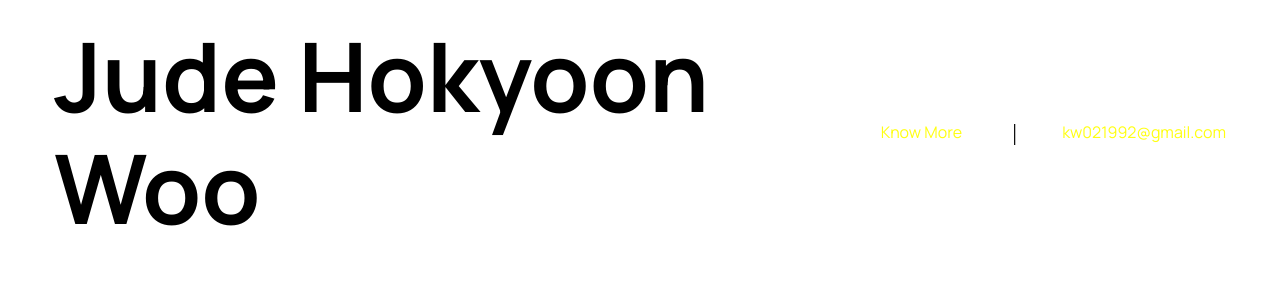
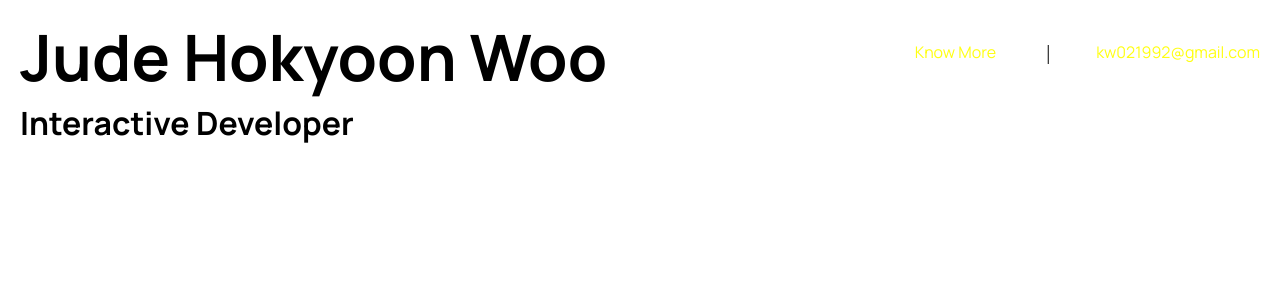
Before and after one commit to judeWoo/myportfolio, a React (Create React App) app in the folder web/: page / in a window 1280 px wide. Shown: the top 300 px of the page. Built offline with nearby package versions, Linux system fonts and the light colour scheme.

Commit message:
theme update for web 2

```diff
--- a/web/src/layouts/MainLayout/TopBar.js
+++ b/web/src/layouts/MainLayout/TopBar.js
@@ -1,5 +1,4 @@
 import React, { useState } from "react";
-import { Link as RouterLink } from "react-router-dom";
 import clsx from "clsx";
 import PropTypes from "prop-types";
 import {
@@ -12,12 +11,14 @@ import {
   List,
   ListItem,
   ListItemText,
+  Link,
 } from "@material-ui/core";
 import MenuIcon from "@material-ui/icons/Menu";
 // import Logo from "src/components/Logo";
 
 const text = {
   name: "Jude Hokyoon Woo",
+  role: "Interactive Developer",
   about: "Know More",
   contact: "kw021992@gmail.com",
 };
@@ -29,20 +30,29 @@ const hrefs = {
 
 const unBlended = (theme) => ({
   "mix-blend-mode": "difference",
-  color: theme.palette.text.light,
 });
 
 const useStyles = makeStyles((theme) => ({
   root: {
-    paddingTop: 20,
-    paddingBottom: 20,
-    paddingLeft: 30,
-    paddingRight: 30,
+    padding: 20,
     width: "100%",
+    color: theme.palette.text.light,
   },
   home: {
+    cursor: "pointer",
+    textAlign: "left",
+    ...unBlended(theme),
+    "&:hover": {
+      textDecoration: "none",
+    },
+  },
+  title: {
     fontWeight: 700,
-    ...unBlended(theme),
+    fontSize: "4rem",
+  },
+  subTitle: {
+    fontWeight: 700,
+    fontSize: "2rem",
   },
   list: {
     display: "flex",
@@ -53,13 +63,33 @@ const useStyles = makeStyles((theme) => ({
     whiteSpace: "nowrap",
     paddingLeft: 0,
     paddingRight: 0,
+    position: "relative",
+    "&::after": {
+      content: "''",
+      display: "block",
+      width: "100%",
+      height: 1,
+      position: "absolute",
+      top: 38,
+      left: 0,
+      background: theme.palette.background.default,
+      transform: "scaleX(0)",
+      transformOrigin: "right top",
+      transition: theme.transitions.create("transform", {
+        easing: theme.transitions.easing.easInOut,
+        duration: theme.transitions.duration.standard,
+      }),
+    },
+    "&:hover": {
+      "&::after": {
+        transform: "scaleX(1)",
+        transformOrigin: "left top",
+      },
+    },
   },
   link: {
     "&:visited": {
       color: "inherit",
-    },
-    "&:hover": {
-      color: theme.palette.primary.main,
     },
   },
   preDivider: {
@@ -75,9 +105,12 @@ const useStyles = makeStyles((theme) => ({
       height: "100%",
       display: "flex",
       alignItems: "center",
-      fontSize: 24,
+      fontSize: 20,
       color: theme.palette.text.light,
     },
+  },
+  toolbar: {
+    alignItems: "flex-start",
   },
 }));
 
@@ -90,16 +123,19 @@ const TopBar = ({ className, onMobileNavOpen, ...rest }) => {
 
   return (
     <header className={clsx(classes.root, className)} {...rest}>
-      <Toolbar>
-        <RouterLink to="/">
-          <Typography
-            className={clsx(classes.home, classes.link)}
-            color="textPrimary"
-            variant="h1"
-          >
+      <Toolbar className={classes.toolbar} disableGutters={true}>
+        <Link className={clsx(classes.home, classes.link)} href="/">
+          <Typography className={classes.title} color="primary" variant="h1">
             {text.name}
           </Typography>
-        </RouterLink>
+          <Typography
+            className={classes.subTitle}
+            color="primary"
+            variant="subtitle1"
+          >
+            {text.role}
+          </Typography>
+        </Link>
         <Box flexGrow={1} />
         <Hidden mdDown>
           <List
--- a/web/src/layouts/MainLayout/index.js
+++ b/web/src/layouts/MainLayout/index.js
@@ -5,32 +5,11 @@ import TopBar from "./TopBar";
 
 const useStyles = makeStyles((theme) => ({
   root: {
-    // backgroundColor: theme.palette.background.dark,
-    display: "flex",
-    flexDirection: "column",
-    height: "100%",
-    overflow: "hidden",
-    width: "100%",
+    backgroundColor: theme.palette.background.default,
   },
-  wrapper: {
-    display: "flex",
-    flex: "1 1 auto",
-    overflow: "hidden",
-    paddingTop: 64,
-    [theme.breakpoints.up("lg")]: {
-      paddingLeft: 256,
-    },
-  },
-  contentContainer: {
-    display: "flex",
-    flex: "1 1 auto",
-    overflow: "hidden",
-  },
-  content: {
-    flex: "1 1 auto",
-    height: "100%",
-    overflow: "auto",
-  },
+  wrapper: {},
+  contentContainer: {},
+  content: {},
 }));
 
 const DashboardLayout = () => {
--- a/web/src/theme/index.js
+++ b/web/src/theme/index.js
@@ -1,4 +1,5 @@
 import { createMuiTheme, colors } from "@material-ui/core";
+import typography from "src/theme/typography";
 
 const theme = createMuiTheme({
   palette: {
@@ -8,27 +9,19 @@ const theme = createMuiTheme({
       paper: colors.common.white,
     },
     primary: {
-      main: colors.indigo[500],
+      main: colors.common.white,
     },
     secondary: {
-      main: colors.indigo[500],
+      main: colors.common.black,
     },
     text: {
       primary: colors.blueGrey[900],
       secondary: colors.blueGrey[600],
-      dark: colors.grey[900],
+      dark: colors.common.black,
       light: colors.common.white,
     },
   },
-  typography: {
-    fontFamily: [
-      "Manrope",
-      "Roboto",
-      "Helvetica Neue",
-      "Arial",
-      "sans-serif",
-    ].join(","),
-  },
+  ...typography,
 });
 
 export default theme;
--- a/web/src/theme/typography.js
+++ b/web/src/theme/typography.js
@@ -1,35 +1,11 @@
 export default {
-  h1: {
-    fontWeight: 500,
-    fontSize: 35,
-    letterSpacing: "-0.24px",
-  },
-  h2: {
-    fontWeight: 500,
-    fontSize: 29,
-    letterSpacing: "-0.24px",
-  },
-  h3: {
-    fontWeight: 500,
-    fontSize: 24,
-    letterSpacing: "-0.06px",
-  },
-  h4: {
-    fontWeight: 500,
-    fontSize: 20,
-    letterSpacing: "-0.06px",
-  },
-  h5: {
-    fontWeight: 500,
-    fontSize: 16,
-    letterSpacing: "-0.05px",
-  },
-  h6: {
-    fontWeight: 500,
-    fontSize: 14,
-    letterSpacing: "-0.05px",
-  },
-  overline: {
-    fontWeight: 500,
+  typography: {
+    fontFamily: [
+      "Manrope",
+      "Roboto",
+      "Helvetica Neue",
+      "Arial",
+      "sans-serif",
+    ].join(","),
   },
 };
```
Also changed, not shown: 1 other file (tests, documents, lock files or other folders).
